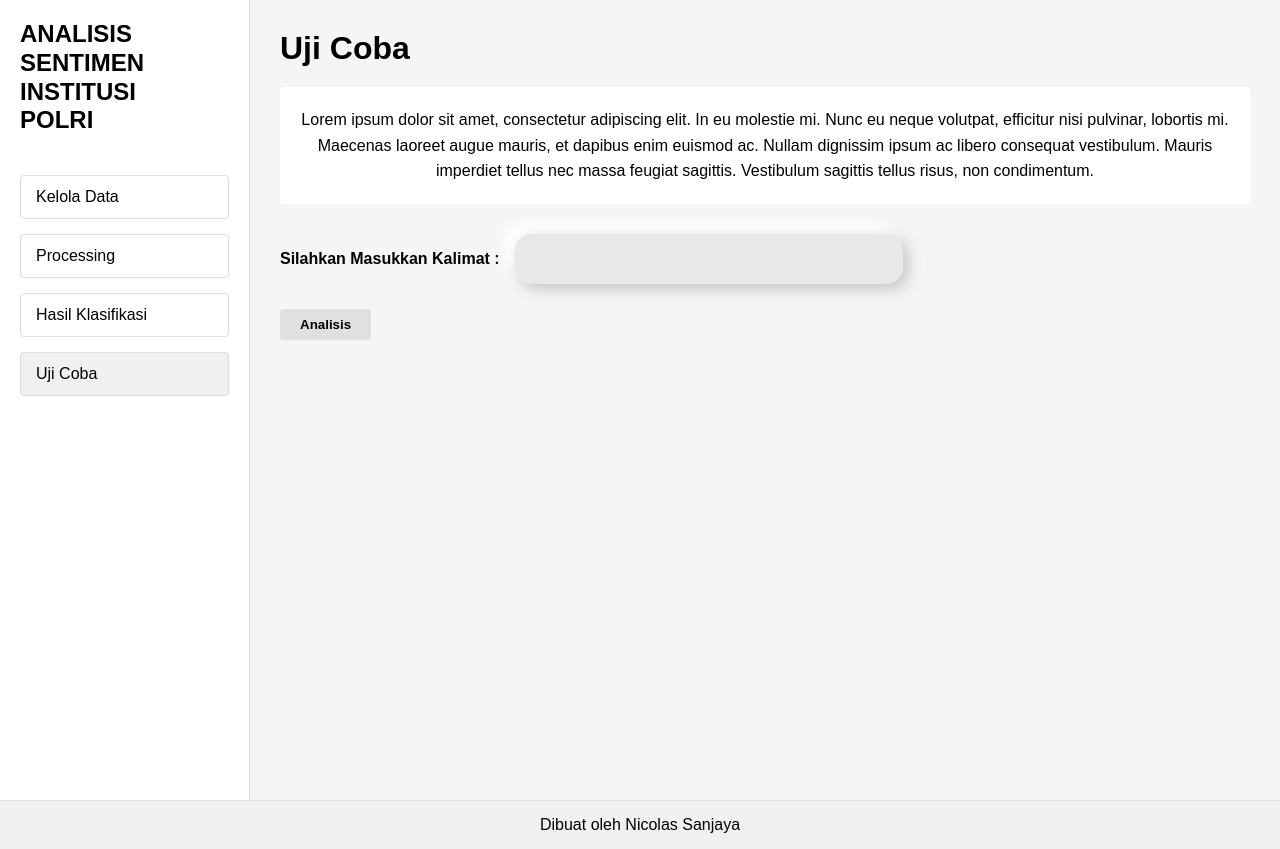
After one commit to NicolasSanjaya/analisis-sentimen-polri, a Flask app: page /uji_coba in a window 1280 px wide. The commit adds this page. Run offline with Flask 3, Linux system fonts and the light colour scheme; parts of the project's set-up code (start-up, migrations or seed data) failed here and were passed over.

Commit message:
pre finish

```diff
--- a/app.py
+++ b/app.py
@@ -1,8 +1,25 @@
 import os
-from flask import Flask, render_template, request, redirect, url_for, flash, session
+from flask import Flask, render_template, request, redirect, url_for, flash, session, jsonify
 import pandas as pd
 from werkzeug.utils import secure_filename
 import math
+import pandas as pd
+import numpy as np
+from sklearn.model_selection import train_test_split
+from sklearn.feature_extraction.text import TfidfVectorizer
+from sklearn.naive_bayes import MultinomialNB
+from sklearn.metrics import accuracy_score, classification_report
+import re
+import nltk
+import pickle
+from nltk.corpus import stopwords
+from nltk.tokenize import word_tokenize
+from Sastrawi.StopWordRemover.StopWordRemoverFactory import StopWordRemoverFactory
+from Sastrawi.Stemmer.StemmerFactory import StemmerFactory
+from sklearn.metrics import confusion_matrix
+from sklearn.metrics import classification_report
+import joblib
+from livereload import Server
 
 app = Flask(__name__)
 app.secret_key = 'your_secret_key'  # Needed for flashing messages
@@ -16,8 +33,75 @@ ROWS_PER_PAGE = 10  # Number of rows to display per page
 # Create upload folder if it doesn't exist
 os.makedirs(UPLOAD_FOLDER, exist_ok=True)
 
+# Global variables to store data and model
+model = joblib.load('models/adaboost.pkl')
+vectorizer = joblib.load('models/vectorizer.pkl')
+df = None
+X_train = None
+X_test = None
+y_train = None
+y_test = None
+accuracy = None
+training_result = None
+testing_result = None
+classification_results = None
+hasil = None
+preview_data = None
+data_review = None
+
+# def load_model(model_path):
+#     global model, vectorizer
+#     try:
+#         with open(model_path, 'rb') as f:
+#             model = pickle.load(f)
+
+#         # Check if vectorizer is part of the model file
+#         if isinstance(model, tuple) and len(model) == 2:
+#             model, vectorizer = model
+#         return True
+#     except Exception as e:
+#         print(f"Error loading model: {e}")
+#         return False
+
+# model = load_model('models/adaboost.pkl')
+# Download NLTK resources
+@app.before_request
+def download_nltk_resources():
+    try:
+        nltk.data.find('tokenizers/punkt')
+    except LookupError:
+        nltk.download('punkt')
+
+    try:
+        nltk.data.find('corpora/stopwords')
+    except LookupError:
+        nltk.download('stopwords')
+
 def allowed_file(filename):
     return '.' in filename and filename.rsplit('.', 1)[1].lower() in ALLOWED_EXTENSIONS
+
+def processing_data(df, text_column, label_column):
+
+
+
+
+    # Step 4: Transform text data to numerical features
+    X = vectorizer.transform(df['full_text'])
+
+    # Step 5: Predict sentiments
+    sentiments = model.predict(X)
+
+    # Step 6: Map numerical predictions to sentiment labels
+    # Assuming: 0 = negative, 1 = neutral, 2 = positive
+    sentiment_map = {0: 'negative', 1: 'neutral', 2: 'positive'}
+    df['sentiment'] = [sentiment_map.get(s, 'neutral') for s in sentiments]
+
+    # Step 7: Save the results
+    df.to_csv('polri1_with_sentiment.csv', index=False)
+
+
+
+    return "Success"
 
 @app.route('/')
 def index():
@@ -97,11 +181,132 @@ def kelola_data():
 
 @app.route('/processing')
 def processing():
-    return render_template('processing.html')
+    global preview_data
+    preview_data = None
+    total_rows = 0
+    total_columns = 0
+    current_page = request.args.get('page', 1, type=int)
+    total_pages = 1
+
+    # Check if a file has been uploaded in this session
+    if 'uploaded_file' in session:
+        try:
+            # Read the CSV file for preview
+            df = pd.read_csv(session['uploaded_file'])
+
+            total_rows, total_columns = df.shape
+            total_pages = math.ceil(total_rows / ROWS_PER_PAGE)
+
+            # Make sure current page is valid
+            if current_page < 1:
+                current_page = 1
+            elif current_page > total_pages:
+                current_page = total_pages
+
+            # Calculate start and end indices for pagination
+            start_idx = (current_page - 1) * ROWS_PER_PAGE
+            end_idx = min(start_idx + ROWS_PER_PAGE, total_rows)
+
+            # Get slice of dataframe for current page
+            preview_data = df.iloc[start_idx:end_idx].to_html(classes='table table-striped')
+        except Exception as e:
+            flash(f'Error reading CSV: {str(e)}')
+
+
+    if data_review is not None:
+        data = pd.read_csv("hasilweb.csv")
+
+        total_rows, total_columns = data.shape
+        total_pages = math.ceil(total_rows / ROWS_PER_PAGE)
+
+        # Make sure current page is valid
+        if current_page < 1:
+            current_page = 1
+        elif current_page > total_pages:
+            current_page = total_pages
+
+        # Calculate start and end indices for pagination
+        start_idx = (current_page - 1) * ROWS_PER_PAGE
+        end_idx = min(start_idx + ROWS_PER_PAGE, total_rows)
+
+        # Get slice of dataframe for current page
+        preview_data = data.iloc[start_idx:end_idx].to_html(classes='table table-striped')
+
+
+    return render_template('processing.html', preview_data=preview_data, training_result=training_result,
+                           testing_result=testing_result,
+                           classification_results=classification_results, hasil=hasil, current_page=current_page, total_pages=total_pages, total_rows=total_rows, total_columns=total_columns)
+
+@app.route('/process_data', methods=['POST'])
+def process_data():
+    global X_train, X_test, y_train, y_test, accuracy, training_result, testing_result, classification_results, vectorizer, hasil, data_review, preview_data
+    data = pd.read_csv(session['uploaded_file'])
+
+    for i in range(len(data)):
+        # Vectorize the text
+        text_vec = vectorizer.transform([data['full_text'][i]])
+
+        # Make prediction
+        prediction = model.predict(text_vec)[0]
+        data.loc[i, 'sentiment'] = prediction
+
+
+    data = data[['full_text', 'sentiment']]
+    X = data['full_text']
+    y = data['sentiment']
+
+    X_train, X_test, y_train, y_test = train_test_split(X, y, test_size=0.3, random_state=42)
+
+    # Calculate metrics
+    accuracy = accuracy_score(X, y)
+    report = classification_report(X, y, output_dict=True)
+    conf_matrix = confusion_matrix(X, y)
+
+    classification_results = {
+        'accuracy': accuracy * 100,
+        'report': report,
+        'confusion_matrix': conf_matrix.tolist(),
+    }
+
+    hasil = True
+
+    data.to_csv('hasilweb.csv', index=False)
+
+    data_review = data.to_html(classes='table table-striped')
+
+    preview_data = None
+
+    return redirect(url_for('processing'))
 
 @app.route('/hasil_klasifikasi')
 def hasil_klasifikasi():
     return render_template('hasil_klasifikasi.html')
 
+@app.route('/uji_coba', methods=['GET', 'POST'])
+def uji_coba():
+    prediction = None
+    text = None
+    if request.method == 'POST':
+        if model is None or vectorizer is None:
+            return jsonify({'error': 'Model not trained yet'})
+
+        text = request.form.get('text', '')
+        if not text:
+            return jsonify({'error': 'No text provided'})
+
+        # Vectorize the text
+        text_vec = vectorizer.transform([text])
+
+        # Make prediction
+        prediction = model.predict(text_vec)[0]
+
+    return render_template('uji_coba.html', result=prediction, text=text)
+
 if __name__ == '__main__':
-    app.run(debug=True)
+    server = Server(app.wsgi_app)
+
+    # Watch for changes in the templates and static files
+    server.watch('templates/')
+    server.watch('static/')
+    server.serve(port=5000, host='0.0.0.0', debug=True)
+    # app.run(debug=True)
--- a/static/css/style.css
+++ b/static/css/style.css
@@ -115,7 +115,7 @@ body {
 }
 
 .content-header h2 {
-  font-size: 24px;
+  font-size: 32px;
 }
 
 .content-text {
@@ -445,18 +445,178 @@ body {
   overflow-x: auto; /* Allow horizontal scrolling if table is wide */
 }
 
-/* Flash messages styling */
-.flashes {
-  padding: 10px;
-  background-color: #f8d7da;
-  border: 1px solid #f5c6cb;
-  color: #721c24;
-  border-radius: 4px;
-  margin-bottom: 15px;
-}
-
 .flashes p {
   margin: 0;
 }
 
 /* Add this at the end of your existing CSS file, or create a new one if needed */
+.preprocessing-info {
+  background-color: white;
+  padding: 20px;
+  border-radius: 4px;
+  margin-bottom: 20px;
+  text-align: center;
+}
+
+.preprocessing-result {
+  background-color: white;
+  padding: 20px;
+  border-radius: 4px;
+}
+
+#results {
+  margin-bottom: 20px;
+}
+
+#results p {
+  margin-bottom: 10px;
+  font-size: 16px;
+}
+
+.test-form {
+  background-color: #fff;
+  padding: 20px;
+  border-radius: 4px;
+  margin-bottom: 30px;
+  text-align: center;
+  line-height: 1.6;
+}
+
+.test-result {
+  margin-top: 20px;
+  padding: 15px;
+  background-color: white;
+  border-radius: 4px;
+  min-height: 50px;
+  display: flex;
+  gap: 10px;
+  align-items: start;
+  justify-content: center;
+  flex-direction: column;
+}
+
+.positive {
+  color: green;
+  font-weight: bold;
+}
+
+.negative {
+  color: red;
+  font-weight: bold;
+}
+
+.neutral {
+  color: blue;
+  font-weight: bold;
+}
+
+.error {
+  color: red;
+}
+
+.visualization {
+  margin-top: 20px;
+  background-color: white;
+  padding: 20px;
+  border-radius: 4px;
+  min-height: 300px;
+}
+
+.accuracy-info {
+  background-color: white;
+  padding: 20px;
+  border-radius: 4px;
+}
+
+/* Uji Coba */
+.test-form-section {
+  text-align: start;
+}
+
+.form-group {
+  display: flex;
+  justify-content: start;
+  align-items: center;
+  gap: 15px;
+  width: 80%;
+}
+
+.test-form-section form {
+  display: flex;
+  flex-direction: column;
+  align-items: start;
+  gap: 15px;
+}
+
+.test-form-section form button {
+  margin-top: 10px;
+  padding: 8px 20px;
+  background-color: #e0e0e0;
+  border: none;
+  border-radius: 4px;
+  cursor: pointer;
+  font-weight: bold;
+  transition: background-color 0.3s;
+}
+
+.test-form-section form button:hover {
+  background-color: #d0d0d0;
+  cursor: pointer;
+  font-weight: bold;
+  transition: background-color 0.3s;
+}
+
+.test-form-section label {
+  font-weight: bold;
+}
+
+.test-form-section input[type="text"],
+.test-form-section input[type="file"] {
+  border: none;
+  padding: 1rem;
+  width: 50%;
+  font-size: 1rem;
+  border-radius: 1rem;
+  background: #e8e8e8;
+  box-shadow: 5px 5px 15px #c5c5c5, -10px -10px 15px #ffffff;
+  transition: 0.3s;
+}
+
+.test-form-section input[type="text"]:focus {
+  outline-color: #e8e8e8;
+  background: #e8e8e8;
+  box-shadow: inset 20px 20px 60px #c5c5c5, inset -20px -20px 60px #ffffff;
+  transition: 0.3s;
+}
+
+.text-result {
+  background-color: white;
+  width: 100%;
+  margin-top: 20px;
+  min-height: 50px;
+  display: flex;
+  gap: 10px;
+  align-items: start;
+  justify-content: start;
+  flex-direction: column;
+}
+
+.result-box {
+  width: 100%;
+  display: flex;
+  gap: 10px;
+  align-items: center;
+}
+
+.result-box h3 {
+  white-space: nowrap;
+}
+
+.result-box h3 p {
+  text-transform: capitalize;
+  font-weight: bold;
+}
+
+.text-result-text {
+  text-transform: capitalize;
+}
--- a/static/js/script.js
+++ b/static/js/script.js
@@ -18,12 +18,29 @@ document.addEventListener("DOMContentLoaded", function () {
   }
 
   // Process button functionality
-  const processBtn = document.querySelector(".process-btn");
-  if (processBtn) {
-    processBtn.addEventListener("click", function () {
-      // In a real application, this would submit the processing options
-      // For now, just show an alert
-      alert("Processing will be performed with the selected options.");
-    });
-  }
+  // const processBtn = document.querySelector(".process-btn");
+  // if (processBtn) {
+  //   processBtn.addEventListener("click", function () {
+  //     fetch("/process_data")
+  //       .then((response) => response.json())
+  //       .then((data) => {
+  //         if (data.error) {
+  //           console.log("Error:", data.error);
+  //           alert(data.error);
+  //         } else {
+  //           console.log("Processing complete:", data);
+  //           document.getElementById("training-accuracy").textContent =
+  //             data.training_accuracy.toFixed(2) + "%";
+  //           document.getElementById("testing-accuracy").textContent =
+  //             data.testing_accuracy.toFixed(2) + "%";
+
+  //           // Redirect to results page after processing
+  //           window.location.href = "/hasil_klasifikasi";
+  //         }
+  //       })
+  //       .catch(() => {
+  //         alert("An error occurred during processing.");
+  //       });
+  //   });
+  // }
 });
--- a/templates/hasil_klasifikasi.html
+++ b/templates/hasil_klasifikasi.html
@@ -10,6 +10,7 @@
     <a href="{{ url_for('hasil_klasifikasi') }}" class="menu-item active"
       >Hasil Klasifikasi</a
     >
+    <a href="{{ url_for('uji_coba') }}" class="menu-item">Uji Coba</a>
   </div>
 </div>
 
--- a/templates/kelola_data.html
+++ b/templates/kelola_data.html
@@ -11,6 +11,7 @@
     <a href="{{ url_for('hasil_klasifikasi') }}" class="menu-item"
       >Hasil Klasifikasi</a
     >
+    <a href="{{ url_for('uji_coba') }}" class="menu-item">Uji Coba</a>
   </div>
 </div>
 
--- /dev/null
+++ b/templates/uji_coba.html
@@ -0,0 +1,60 @@
+<!-- templates/uji_coba.html -->
+{% extends 'base.html' %} {% block content %}
+<div class="sidebar">
+  <h1 class="sidebar-title">
+    ANALISIS<br />SENTIMEN<br />INSTITUSI<br />POLRI
+  </h1>
+  <div class="sidebar-menu">
+    <a href="{{ url_for('kelola_data') }}" class="menu-item">Kelola Data</a>
+    <a href="{{ url_for('processing') }}" class="menu-item">Processing</a>
+    <a href="{{ url_for('hasil_klasifikasi') }}" class="menu-item"
+      >Hasil Klasifikasi</a
+    >
+    <a href="{{ url_for('uji_coba') }}" class="menu-item active">Uji Coba</a>
+  </div>
+</div>
+
+<div class="main-content">
+  <div class="content-header">
+    <h2>Uji Coba</h2>
+  </div>
+  <div class="content-text">
+    <p class="text-center">
+      Lorem ipsum dolor sit amet, consectetur adipiscing elit. In eu molestie
+      mi. Nunc eu neque volutpat, efficitur nisi pulvinar, lobortis mi. Maecenas
+      laoreet augue mauris, et dapibus enim euismod ac. Nullam dignissim ipsum
+      ac libero consequat vestibulum. Mauris imperdiet tellus nec massa feugiat
+      sagittis. Vestibulum sagittis tellus risus, non condimentum.
+    </p>
+  </div>
+
+  <div class="test-form-section">
+    <form action="{{ url_for('uji_coba') }}" method="post">
+      <div class="form-group">
+        <label for="text">Silahkan Masukkan Kalimat : </label>
+        <input
+          type="text"
+          id="text"
+          name="text"
+          required
+          value="{{ text if text }}"
+        />
+      </div>
+      <button type="submit">Analisis</button>
+    </form>
+
+    {% if result %}
+    <div class="test-result">
+      <h2>Hasil Analisis</h2>
+      <p class="text-center">
+        Kalimat yang dimasukkan: <strong>{{ text }}</strong>
+      </p>
+      <div class="result-box">
+        <h3>Hasil :</h3>
+        <p class="text-result-text">{{ result }}</p>
+      </div>
+    </div>
+    {% endif %}
+  </div>
+</div>
+{% endblock %}
```
Also changed, not shown: hasilweb.csv (added, +48 -0 lines), templates/processing.html (+81 -18 lines), 4 other files.
